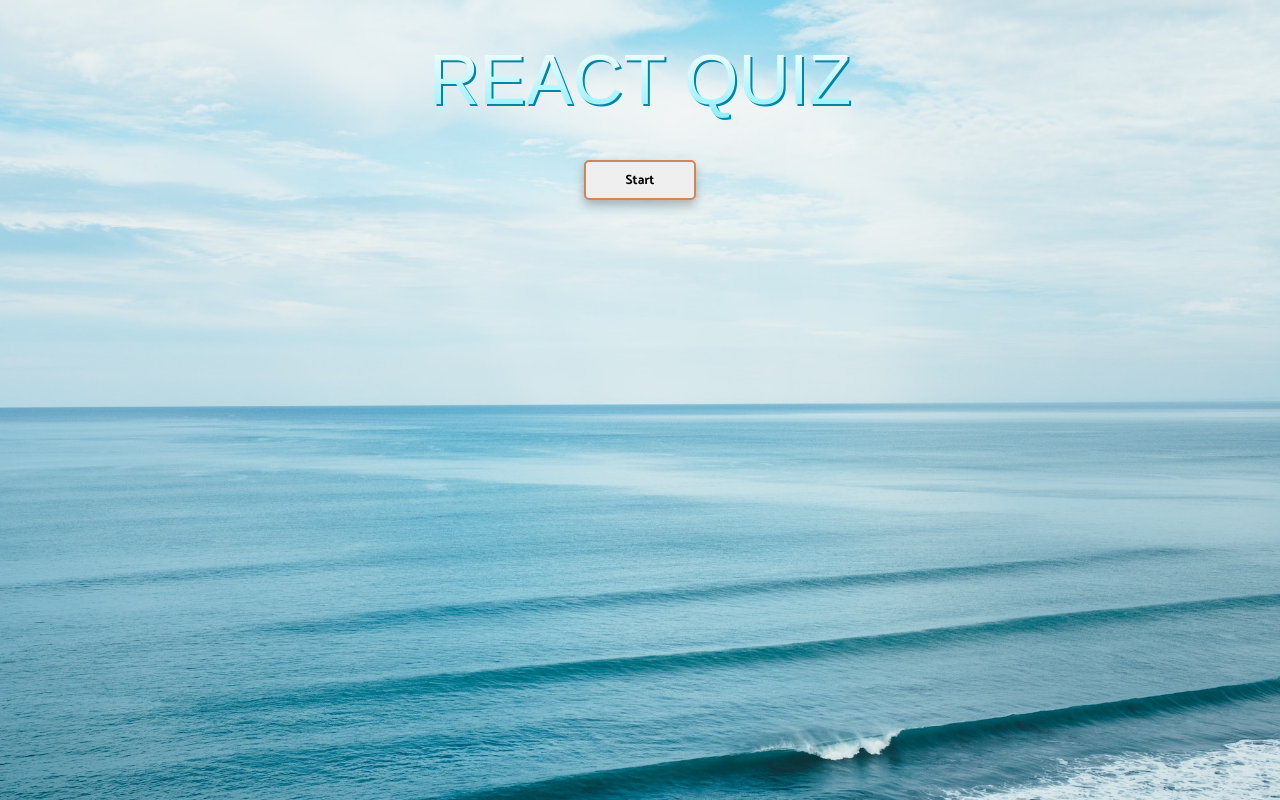
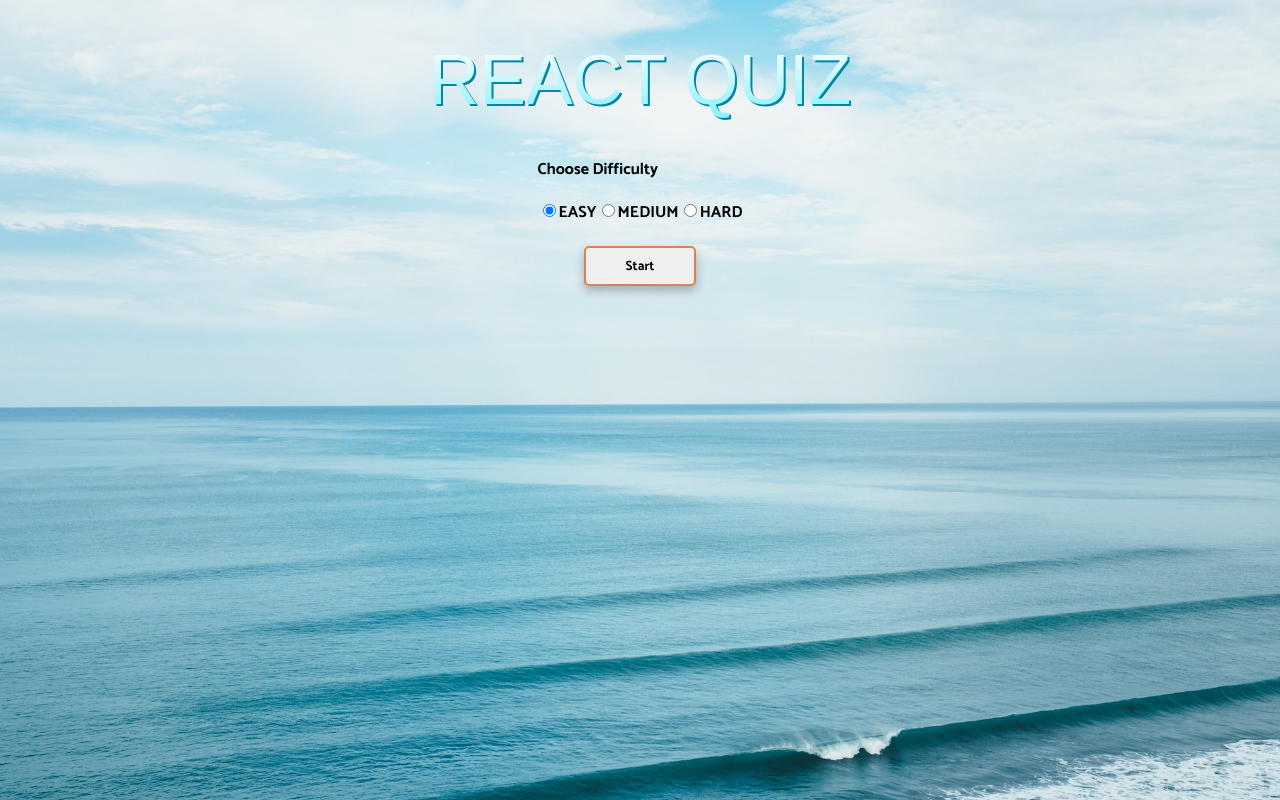
Before and after one commit to mf-watanabe-tasuku/react_typescript_quiz_app, a React (Create React App) app: page / in a window 1280 px wide. Built offline with nearby package versions, Linux system fonts and the light colour scheme; a web font is replaced by a local one.

Commit message:
add difficulty select function

```diff
--- a/src/API.ts
+++ b/src/API.ts
@@ -9,17 +9,13 @@ export type Question = {
   type: string;
 };
 
-export enum Difficulty {
-  EASY = 'easy',
-  MEDIUM = 'medium',
-  HARD = 'hard',
-}
+export const Difficulties = ['easy', 'medium', 'hard'];
 
 export type QuestionState = Question & { answers: string[] };
 
 export const fetchQuizQuestions = async (
   amount: number,
-  difficulty: Difficulty
+  difficulty: string
 ): Promise<QuestionState[]> => {
   const endpoint = `https://opentdb.com/api.php?amount=${amount}&difficulty=${difficulty}&type=multiple`;
   const data = await (await fetch(endpoint)).json();
--- a/src/App.tsx
+++ b/src/App.tsx
@@ -1,7 +1,7 @@
-import { useState, useEffect } from 'react';
+import React, { Fragment, useState, useEffect } from 'react';
 import { fetchQuizQuestions } from './API';
 import QuestionCard from './components/QuestionCard';
-import { QuestionState, Difficulty } from './API';
+import { QuestionState, Difficulties } from './API';
 import { GlobalStyle, Wrapper } from './App.styles';
 
 export type AnswerObject = {
@@ -14,6 +14,7 @@ export type AnswerObject = {
 const TOTAL_QUESTIONS = 3;
 
 const App: React.FC = () => {
+  const [currentDifficulty, setCurrentDifficulty] = useState(Difficulties[0]);
   const [buttonText, setButtonText] = useState('Start');
   const [loading, setLoading] = useState(false);
   const [questions, setQuestions] = useState<QuestionState[]>([]);
@@ -33,7 +34,7 @@ const App: React.FC = () => {
     setGameOver(false);
     const newQuestions = await fetchQuizQuestions(
       TOTAL_QUESTIONS,
-      Difficulty.EASY
+      currentDifficulty
     );
     setQuestions(newQuestions);
     setScore(0);
@@ -66,11 +67,35 @@ const App: React.FC = () => {
     }
   };
 
+  const handleCurrentDifficulty = (e: React.ChangeEvent<HTMLInputElement>) => {
+    setCurrentDifficulty(e.currentTarget.value);
+  };
+
   return (
     <>
       <GlobalStyle />
       <Wrapper>
         <h1>REACT QUIZ</h1>
+        <div>
+          <p>Choose Difficulty</p>
+          <div>
+            {Difficulties.map((difficulty) => {
+              return (
+                <Fragment key={difficulty}>
+                  <input
+                    type='radio'
+                    id={difficulty}
+                    name='difficulty'
+                    value={difficulty}
+                    checked={currentDifficulty === difficulty}
+                    onChange={handleCurrentDifficulty}
+                  />
+                  <label htmlFor={difficulty}>{difficulty.toUpperCase()}</label>
+                </Fragment>
+              );
+            })}
+          </div>
+        </div>
         {gameOver || userAnswers.length === TOTAL_QUESTIONS ? (
           <button className='start' onClick={startTrivia}>
             {buttonText}
```
